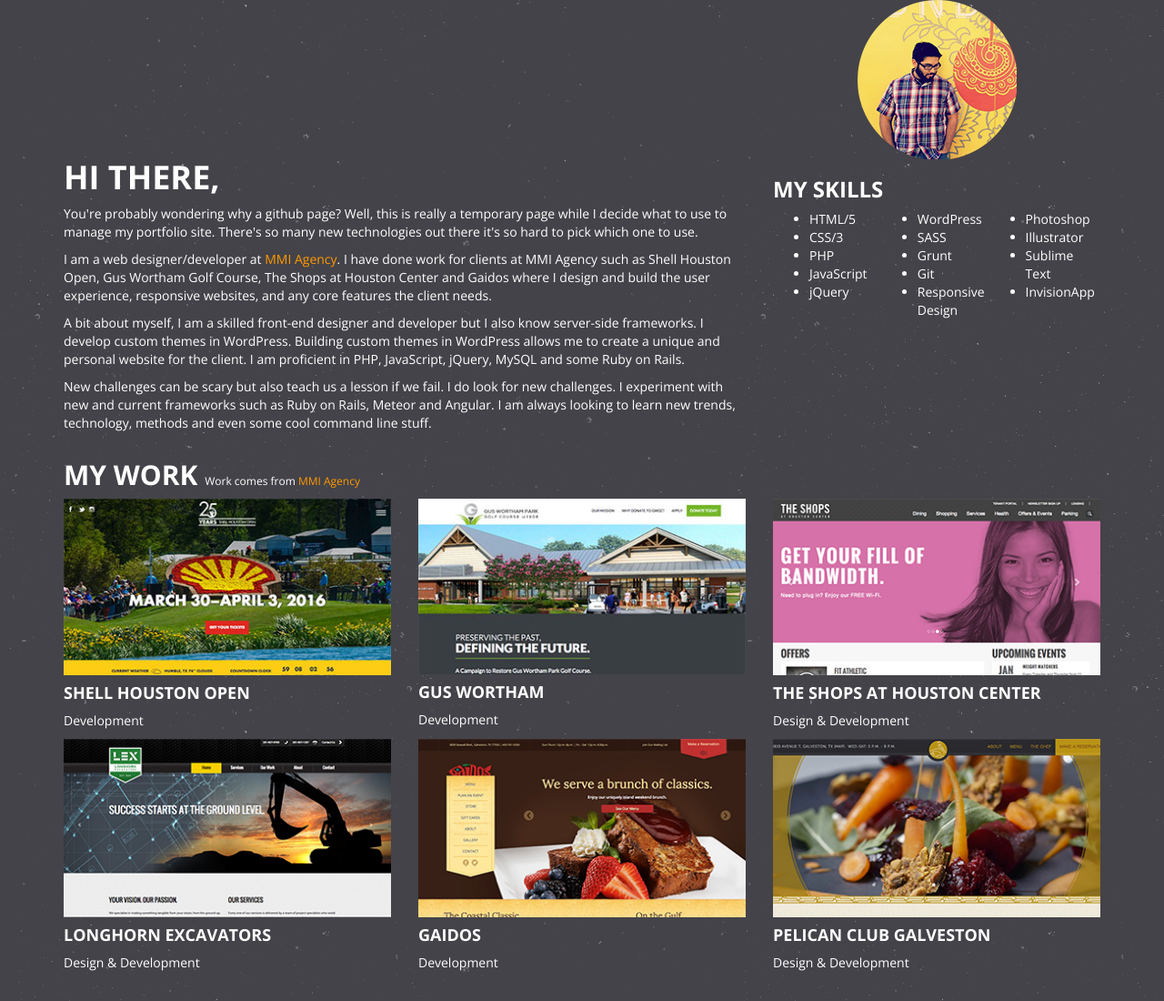
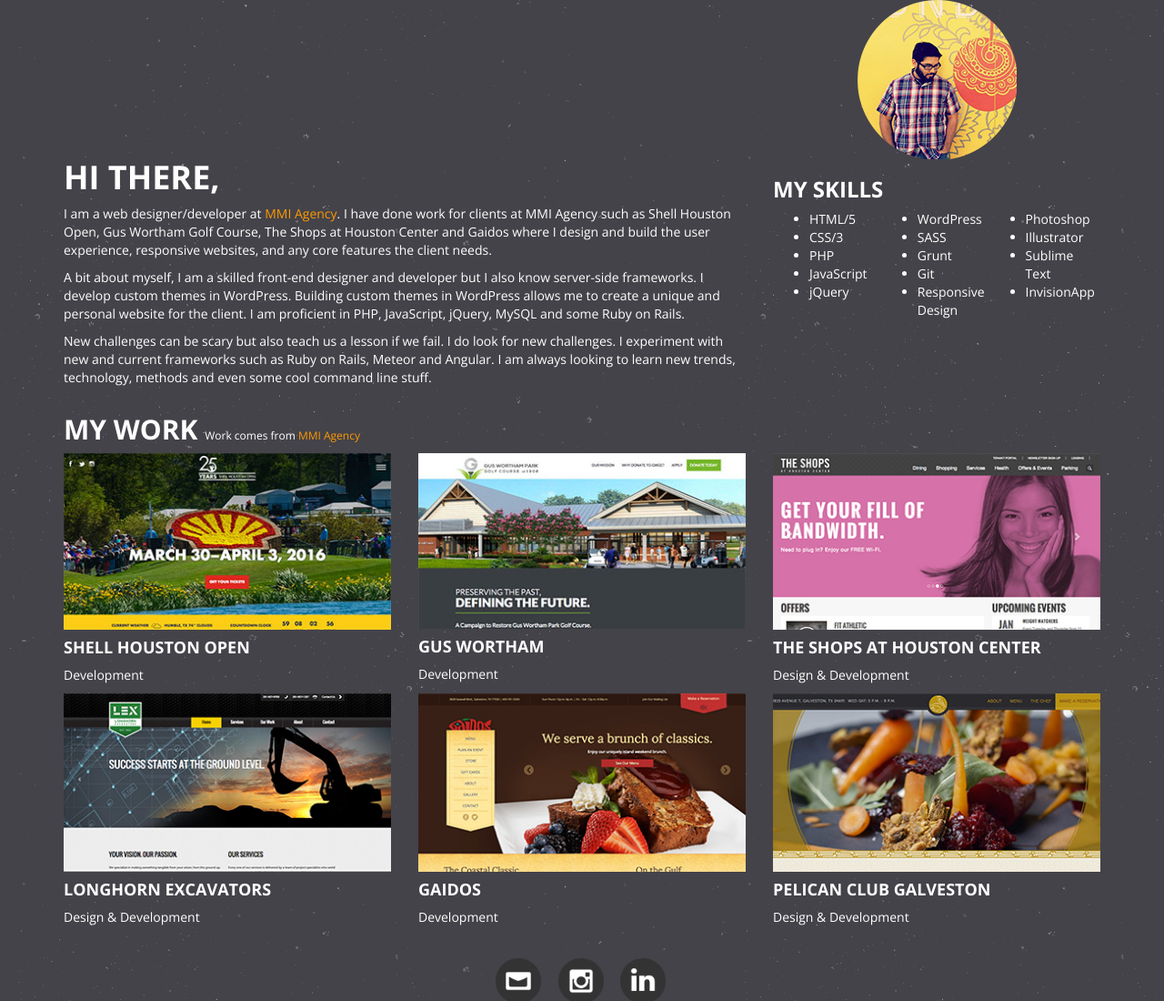
Before and after one commit to josegomez832/josegomez832.github.io, a plain HTML site: page index.html in a window 1280 px wide. Shown: the top 1100 px of the page at 91% size. Drawn offline with nearby package versions, Linux system fonts and the light colour scheme.

Commit message:
Removed a line of copy

```diff
--- a/index.html
+++ b/index.html
@@ -14,7 +14,6 @@
       <div class="row">
           <div class="col-md-8">
             <h1 class="hi">Hi there,</h1>
-            <p>You're probably wondering why a github page? Well, this is really a temporary page while I decide what to use to manage my portfolio site. There's so many new technologies out there it's so hard to pick which one to use.</p>
             <p>I am a web designer/developer at <a href="https://www.mmiagency.com/">MMI Agency</a>. I have done work for clients at MMI Agency such as Shell Houston Open, Gus Wortham Golf Course, The Shops at Houston Center and Gaidos where I design and build the user experience, responsive websites, and any core features the client needs.</p>
 
             <p>A bit about myself, I am a skilled front-end designer and developer but I also know server-side frameworks. I develop custom themes in WordPress. Building custom themes in WordPress allows me to create a unique and personal website for the client. I am proficient in PHP, JavaScript, jQuery, MySQL and some Ruby on Rails.</p>
```
